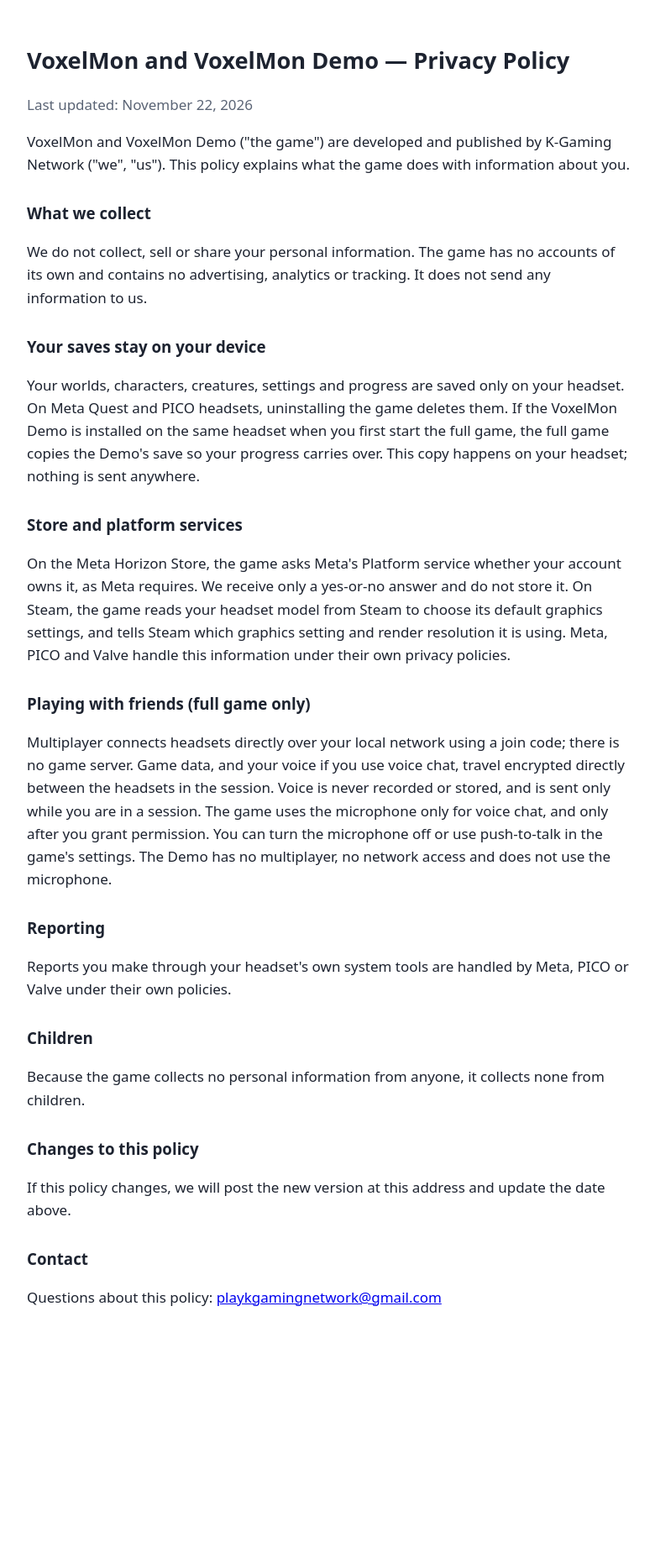
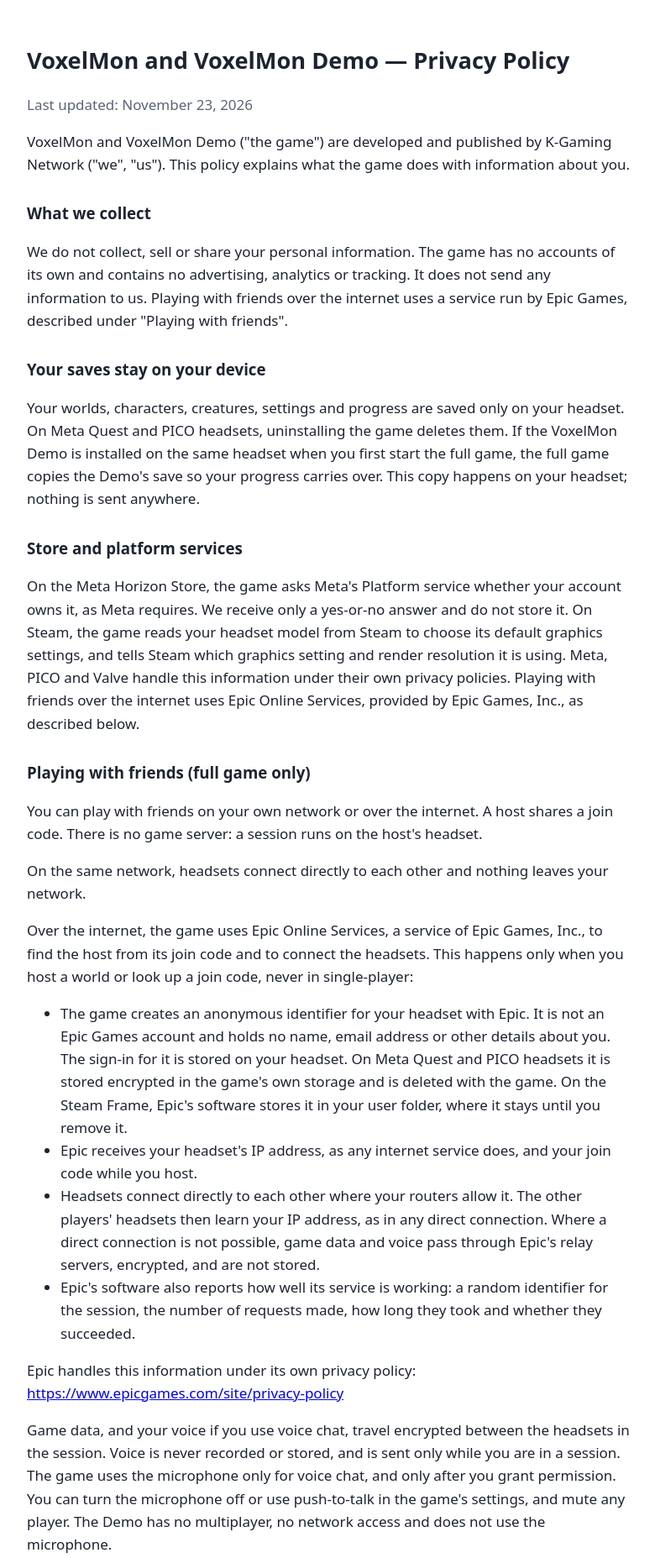
Before and after one commit to Karagra/voxelmon-legal, a plain HTML site: page privacy-policy.html in a window 1280 px wide. Shown: the top 1855 px of the page at 84% size, without its empty margins (248-1028 px from the left). Before the commit the page ends 1607 px from the top, so only its background shows below. Drawn offline with Linux system fonts and the light colour scheme.

Commit message:
Playing with friends over the internet (Epic Online Services); third-party software terms
Co-Authored-By: Claude Fable 5.2 <noreply@anthropic.com>
Claude-Session: https://claude.ai/code/session_01HBNcscd6caq14NUqibuyKt

```diff
--- a/privacy-policy.html
+++ b/privacy-policy.html
@@ -13,27 +13,37 @@
 </head>
 <body>
 <h1>VoxelMon and VoxelMon Demo — Privacy Policy</h1>
-<p class="updated">Last updated: November 22, 2026</p>
+<p class="updated">Last updated: November 23, 2026</p>
 
 <p>VoxelMon and VoxelMon Demo ("the game") are developed and published by K-Gaming Network ("we", "us"). This policy explains what the game does with information about you.</p>
 
 <h2>What we collect</h2>
-<p>We do not collect, sell or share your personal information. The game has no accounts of its own and contains no advertising, analytics or tracking. It does not send any information to us.</p>
+<p>We do not collect, sell or share your personal information. The game has no accounts of its own and contains no advertising, analytics or tracking. It does not send any information to us. Playing with friends over the internet uses a service run by Epic Games, described under "Playing with friends".</p>
 
 <h2>Your saves stay on your device</h2>
 <p>Your worlds, characters, creatures, settings and progress are saved only on your headset. On Meta Quest and PICO headsets, uninstalling the game deletes them. If the VoxelMon Demo is installed on the same headset when you first start the full game, the full game copies the Demo's save so your progress carries over. This copy happens on your headset; nothing is sent anywhere.</p>
 
 <h2>Store and platform services</h2>
-<p>On the Meta Horizon Store, the game asks Meta's Platform service whether your account owns it, as Meta requires. We receive only a yes-or-no answer and do not store it. On Steam, the game reads your headset model from Steam to choose its default graphics settings, and tells Steam which graphics setting and render resolution it is using. Meta, PICO and Valve handle this information under their own privacy policies.</p>
+<p>On the Meta Horizon Store, the game asks Meta's Platform service whether your account owns it, as Meta requires. We receive only a yes-or-no answer and do not store it. On Steam, the game reads your headset model from Steam to choose its default graphics settings, and tells Steam which graphics setting and render resolution it is using. Meta, PICO and Valve handle this information under their own privacy policies. Playing with friends over the internet uses Epic Online Services, provided by Epic Games, Inc., as described below.</p>
 
 <h2>Playing with friends (full game only)</h2>
-<p>Multiplayer connects headsets directly over your local network using a join code; there is no game server. Game data, and your voice if you use voice chat, travel encrypted directly between the headsets in the session. Voice is never recorded or stored, and is sent only while you are in a session. The game uses the microphone only for voice chat, and only after you grant permission. You can turn the microphone off or use push-to-talk in the game's settings. The Demo has no multiplayer, no network access and does not use the microphone.</p>
+<p>You can play with friends on your own network or over the internet. A host shares a join code. There is no game server: a session runs on the host's headset.</p>
+<p>On the same network, headsets connect directly to each other and nothing leaves your network.</p>
+<p>Over the internet, the game uses Epic Online Services, a service of Epic Games, Inc., to find the host from its join code and to connect the headsets. This happens only when you host a world or look up a join code, never in single-player:</p>
+<ul>
+<li>The game creates an anonymous identifier for your headset with Epic. It is not an Epic Games account and holds no name, email address or other details about you. The sign-in for it is stored on your headset. On Meta Quest and PICO headsets it is stored encrypted in the game's own storage and is deleted with the game. On the Steam Frame, Epic's software stores it in your user folder, where it stays until you remove it.</li>
+<li>Epic receives your headset's IP address, as any internet service does, and your join code while you host.</li>
+<li>Headsets connect directly to each other where your routers allow it. The other players' headsets then learn your IP address, as in any direct connection. Where a direct connection is not possible, game data and voice pass through Epic's relay servers, encrypted, and are not stored.</li>
+<li>Epic's software also reports how well its service is working: a random identifier for the session, the number of requests made, how long they took and whether they succeeded.</li>
+</ul>
+<p>Epic handles this information under its own privacy policy: <a href="https://www.epicgames.com/site/privacy-policy">https://www.epicgames.com/site/privacy-policy</a></p>
+<p>Game data, and your voice if you use voice chat, travel encrypted between the headsets in the session. Voice is never recorded or stored, and is sent only while you are in a session. The game uses the microphone only for voice chat, and only after you grant permission. You can turn the microphone off or use push-to-talk in the game's settings, and mute any player. The Demo has no multiplayer, no network access and does not use the microphone.</p>
 
 <h2>Reporting</h2>
 <p>Reports you make through your headset's own system tools are handled by Meta, PICO or Valve under their own policies.</p>
 
 <h2>Children</h2>
-<p>Because the game collects no personal information from anyone, it collects none from children.</p>
+<p>We do not collect personal information from anyone, including children. Playing with friends over the internet involves the anonymous identifier and IP address described above, which Epic uses only to connect players.</p>
 
 <h2>Changes to this policy</h2>
 <p>If this policy changes, we will post the new version at this address and update the date above.</p>
```
Also changed, not shown: terms-of-service.html (+5 -2 lines).
